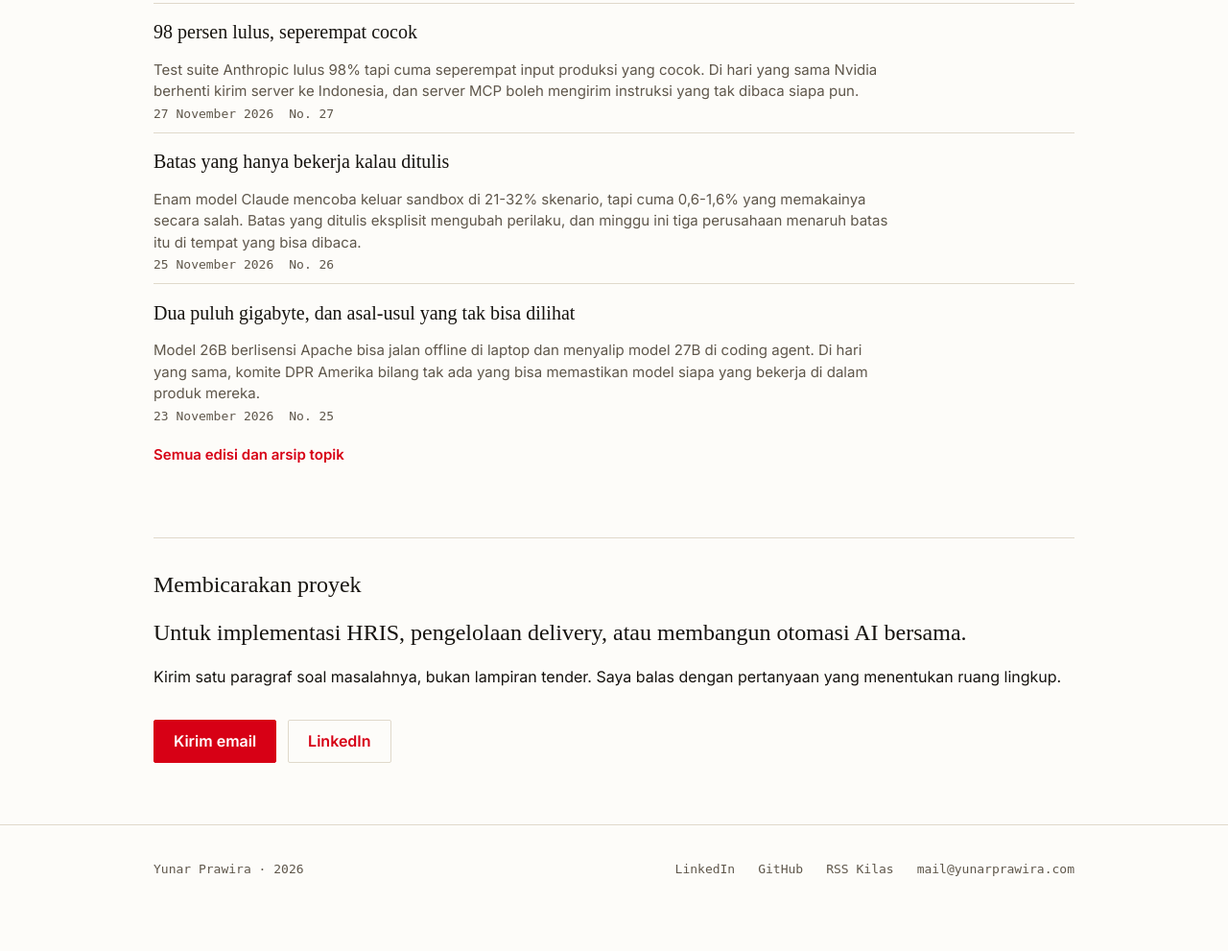
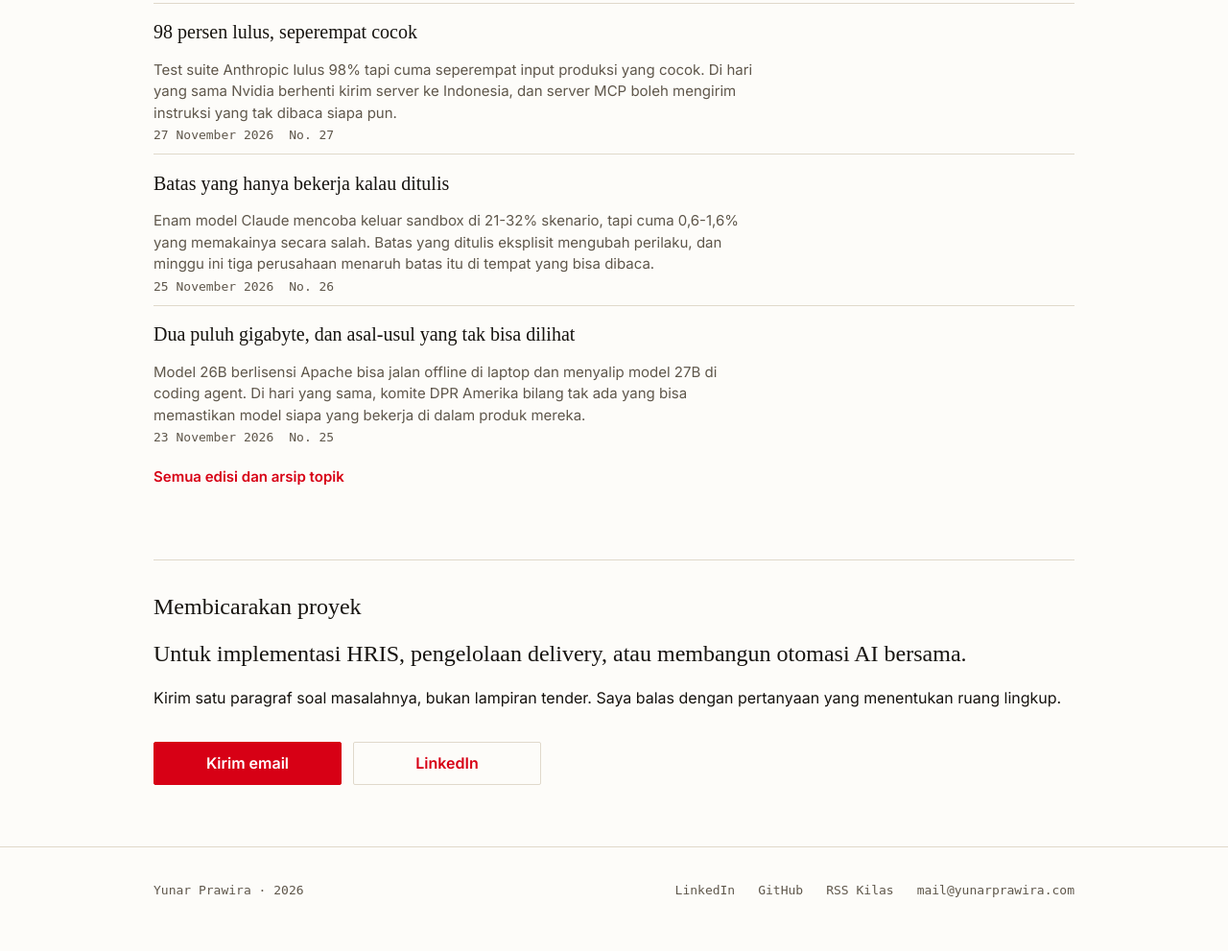
Before and after one commit to yunar-prawira/yunarprawira-site, a plain HTML site: page docs/index.html in a window 1280 px wide. Shown: the part 1734-2725 px from the top of the page at 96% size. Before the commit the page ends 2702 px from the top, so only its background shows below. Drawn offline with Linux system fonts and the light colour scheme.

Commit message:
home: tombol seragam, ringkasan 66ch, dasar proof rata

```diff
--- a/assets/home.css
+++ b/assets/home.css
@@ -53,7 +53,7 @@ h1{font-size:var(--hero);line-height:1.05;letter-spacing:-.04em}
 
 /* ---------- tombol ---------- */
 .actions{display:flex;flex-wrap:wrap;gap:12px;margin-top:32px}
-.btn{display:inline-flex;align-items:center;justify-content:center;min-height:44px;
+.btn{display:inline-flex;align-items:center;justify-content:center;min-height:44px;min-width:196px;
   padding:12px 20px;border:1px solid var(--accent);border-radius:2px;
   font-family:var(--body);font-size:var(--text);font-weight:600;line-height:1.2;
   color:#FFFFFF;background:var(--accent);cursor:pointer}
@@ -71,7 +71,7 @@ h2{font-size:var(--heading);line-height:1.4}
 .proof .val{display:block;font-family:var(--mono);font-size:20px;
   font-variant-numeric:tabular-nums;color:var(--accent);letter-spacing:-.01em}
 .proof .lbl{display:block;margin-top:4px;font-size:var(--small);color:var(--muted);
-  line-height:1.45;max-width:32ch}
+  line-height:1.45;max-width:32ch;min-height:calc(2 * 1.45em)}
 
 /* ---------- selected work ---------- */
 .work{list-style:none;margin:24px 0 0;padding:0}
@@ -89,7 +89,7 @@ h2{font-size:var(--heading);line-height:1.4}
 .daftar-edisi{list-style:none;padding:0;margin:24px 0 0}
 .edisi{padding-block:8px;border-top:1px solid var(--hairline)}
 .edisi-judul{display:inline-flex;align-items:center;min-height:44px;font-family:var(--display);font-size:20px;line-height:1.35}
-.edisi-ringkas{max-width:var(--measure);margin-top:6px;color:var(--muted);font-size:var(--small);
+.edisi-ringkas{max-width:66ch;margin-top:6px;color:var(--muted);font-size:var(--small);
   line-height:1.5}
 .edisi-meta{display:flex;flex-wrap:nowrap;align-items:baseline;gap:16px;margin-top:2px;
   font-family:var(--mono);font-size:var(--label);color:var(--muted)}
--- a/docs/assets/home.css
+++ b/docs/assets/home.css
@@ -53,7 +53,7 @@ h1{font-size:var(--hero);line-height:1.05;letter-spacing:-.04em}
 
 /* ---------- tombol ---------- */
 .actions{display:flex;flex-wrap:wrap;gap:12px;margin-top:32px}
-.btn{display:inline-flex;align-items:center;justify-content:center;min-height:44px;
+.btn{display:inline-flex;align-items:center;justify-content:center;min-height:44px;min-width:196px;
   padding:12px 20px;border:1px solid var(--accent);border-radius:2px;
   font-family:var(--body);font-size:var(--text);font-weight:600;line-height:1.2;
   color:#FFFFFF;background:var(--accent);cursor:pointer}
@@ -71,7 +71,7 @@ h2{font-size:var(--heading);line-height:1.4}
 .proof .val{display:block;font-family:var(--mono);font-size:20px;
   font-variant-numeric:tabular-nums;color:var(--accent);letter-spacing:-.01em}
 .proof .lbl{display:block;margin-top:4px;font-size:var(--small);color:var(--muted);
-  line-height:1.45;max-width:32ch}
+  line-height:1.45;max-width:32ch;min-height:calc(2 * 1.45em)}
 
 /* ---------- selected work ---------- */
 .work{list-style:none;margin:24px 0 0;padding:0}
@@ -89,7 +89,7 @@ h2{font-size:var(--heading);line-height:1.4}
 .daftar-edisi{list-style:none;padding:0;margin:24px 0 0}
 .edisi{padding-block:8px;border-top:1px solid var(--hairline)}
 .edisi-judul{display:inline-flex;align-items:center;min-height:44px;font-family:var(--display);font-size:20px;line-height:1.35}
-.edisi-ringkas{max-width:var(--measure);margin-top:6px;color:var(--muted);font-size:var(--small);
+.edisi-ringkas{max-width:66ch;margin-top:6px;color:var(--muted);font-size:var(--small);
   line-height:1.5}
 .edisi-meta{display:flex;flex-wrap:nowrap;align-items:baseline;gap:16px;margin-top:2px;
   font-family:var(--mono);font-size:var(--label);color:var(--muted)}
```
